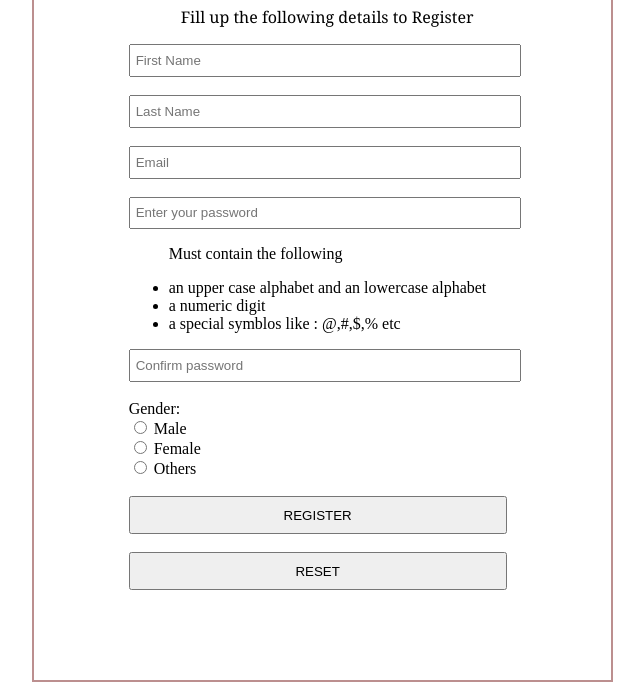
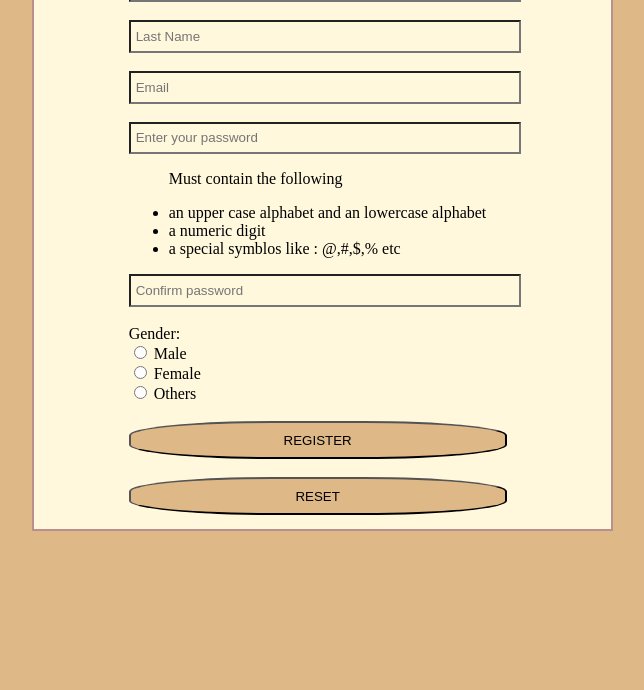
Before and after one commit to bsandeep137/bsandeep137-web-learn, a website: page frontend/html/register.html in a window 1280 px wide. Shown: the part 193-883 px from the top of the page, without its empty margins (305-949 px from the left). After the commit the page ends 800 px from the top, so only its background shows below. Drawn offline with Linux system fonts and the light colour scheme.

Commit message:
login page

```diff
--- a/frontend/css/register.css
+++ b/frontend/css/register.css
@@ -1,13 +1,18 @@
 .box{
     border: 2px solid rosybrown;
     width: 15cm;
-    height: 20cm;
+    height: 18cm;
     padding-left: 10px;
     padding-top: 15px;
     margin-left: 26%;
-    margin-top: 100px;
+    margin-top: 25px;
     justify-content: center;
+    background-color: cornsilk;
 }
+body{
+    background-color: burlywood
+}
+
 .fname,.lname,.pswrd,.email,.cfrmpswrd{
     width: 10cm;
     height:.5cm;
@@ -15,7 +20,7 @@
     padding-left: 5px;
     padding-bottom: 5px;
     padding-right: 5px;
-
+    background-color: cornsilk;
 }
 .gender{
     margin-left: 10%;
@@ -23,6 +28,8 @@
 .register,.reset{
     width: 10cm;
     height:1cm;
+    border-radius: 38%;
+    background-color:burlywood;
 
 
 }
```
